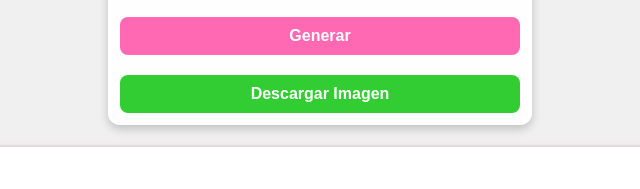
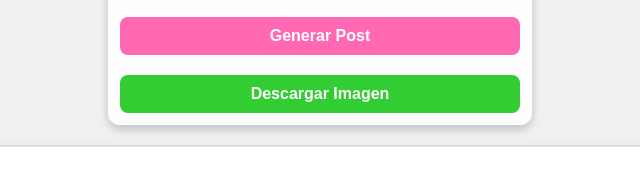
Before and after one commit to heneag/andre-store, a plain HTML site: page index.html in a window 1280 px wide. Shown: the part 289-478 px from the top of the page, 320-960 px from the left. Drawn offline with Linux system fonts and the light colour scheme.

Commit message:
Update index.html

```diff
--- a/index.html
+++ b/index.html
@@ -41,7 +41,7 @@ Escoja la Talla
     <button onclick="selectSize(this,'XL')">XL</button>
     <button onclick="selectSize(this,'PLUS')">PLUS</button>
   </div>
-  <button id="generarBtn">Generar</button>
+  <button id="generarBtn">Generar Post</button>
   <button id="descargarBtn">Descargar Imagen</button>
 </div>
 
```
